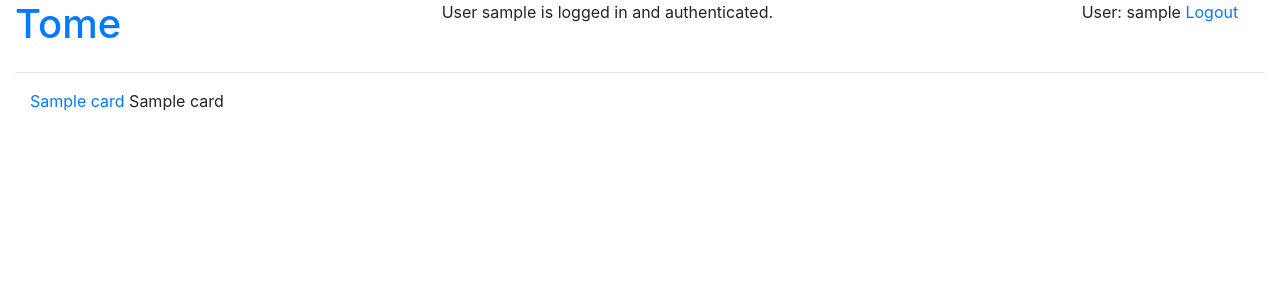
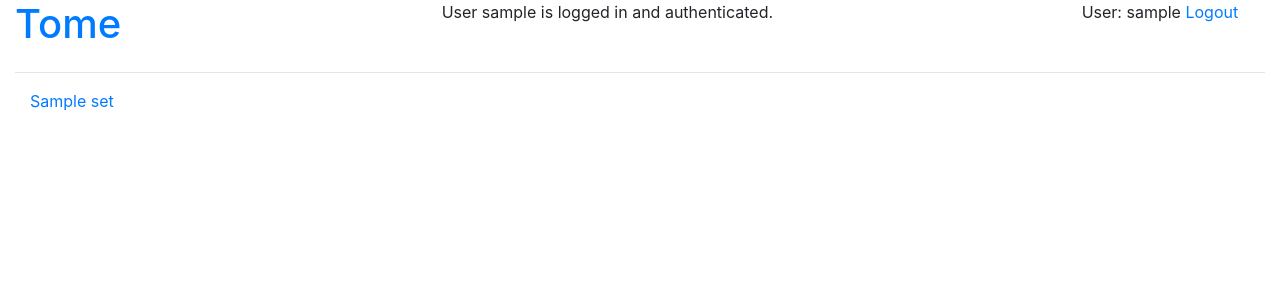
Before and after one commit to collincates/mtgtracker, a Django app: template templates/db/expansionset_list.html in a window 1280 px wide. Shown: the top 300 px of the page. Run offline with Django 3.2, Linux system fonts and the light colour scheme; a user stored in the database is signed in; tables that the repository leaves empty hold one stand-in row (values such as "Sample post"); the template is opened without the code that fills it: most values are stand-ins (such as "Sample title", 1, 10 or a date in 2020); data that the repository does not hold is empty; some libraries are stand-ins or nearby versions.

Commit message:
Expansionset_list page sorts by id ascending

```diff
--- a/db/views.py
+++ b/db/views.py
@@ -64,10 +64,7 @@ class ExpansionSetListView(generic.ListView):
     model = ExpansionSet
     paginate_by = 100
     template_name = 'db/expansionset_list.html'
-    ordering = ['name']
-
-    def get_queryset(self):
-        return ExpansionSet.objects.all()
+    ordering = ['id']
 
 
 class ExpansionSetDetailView(generic.DetailView):
--- a/templates/db/card_detail.html
+++ b/templates/db/card_detail.html
@@ -14,7 +14,7 @@
       <td>
         {% if card.name %}<p><strong>Card Name:</strong>{{ card.name }}</p>{% endif %}
         {% if card.mana_cost %}<p><strong>Mana Cost:</strong> {{ card.mana_cost }}</p>{% endif %}
-        {% if card.cmc %}<p><strong>Converted Mana Cost:</strong>  {{ card.cmc }}</p>{% endif %}
+        {% if card.cmc %}<p><strong>Converted Mana Cost:</strong>  {{ card.cmc|floatformat }}</p>{% endif %}
         {% if card.type %}<p><strong>Types:</strong> {{ card.type }}</p>{% endif %}
         {% if card.text %}<p><strong>Card Text:</strong> {{ card.text }}</p>{% endif %}
         {% if card.flavor %}<p><strong>Flavor Text:</strong> {{ card.flavor }}</p>{% endif %}
--- a/templates/db/card_list.html
+++ b/templates/db/card_list.html
@@ -9,6 +9,7 @@
   </button>
   <input class="searchfield" id="searchbox" name="query" type="text" placeholder="Search for a card">
 </form>
+<p>Number of results: {{ card_list|length }}</p>
 
 <table class="cardItemTable table-striped table-hover">
   {% for card in card_list %}
--- a/templates/db/expansionset_list.html
+++ b/templates/db/expansionset_list.html
@@ -4,10 +4,10 @@
 
 {% block content %}
 <table>
-  {% if card_list %}
-    {% for card in card_list %}
+  {% if expansionset_list %}
+    {% for set in expansionset_list %}
       <tr>
-        <p><a href="{% url 'db:card_detail' card_slug=card.slug %}">{{ card.name }}</a> {{ card.set_name }}</p>
+        <p><a href="{% url 'db:set_detail' set_slug=set.slug %}">{{ set.name }}</a></p>
       </tr>
     {% endfor %}
   {% else %}
```
